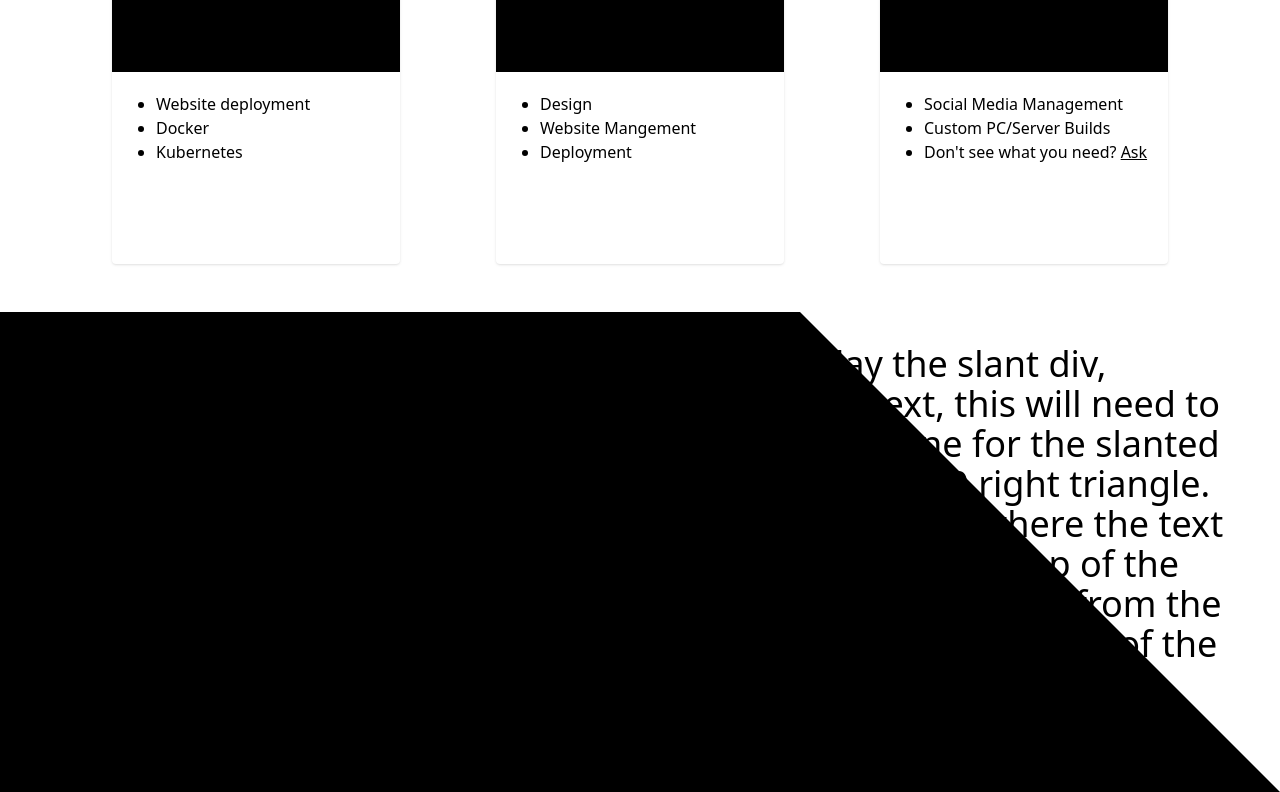
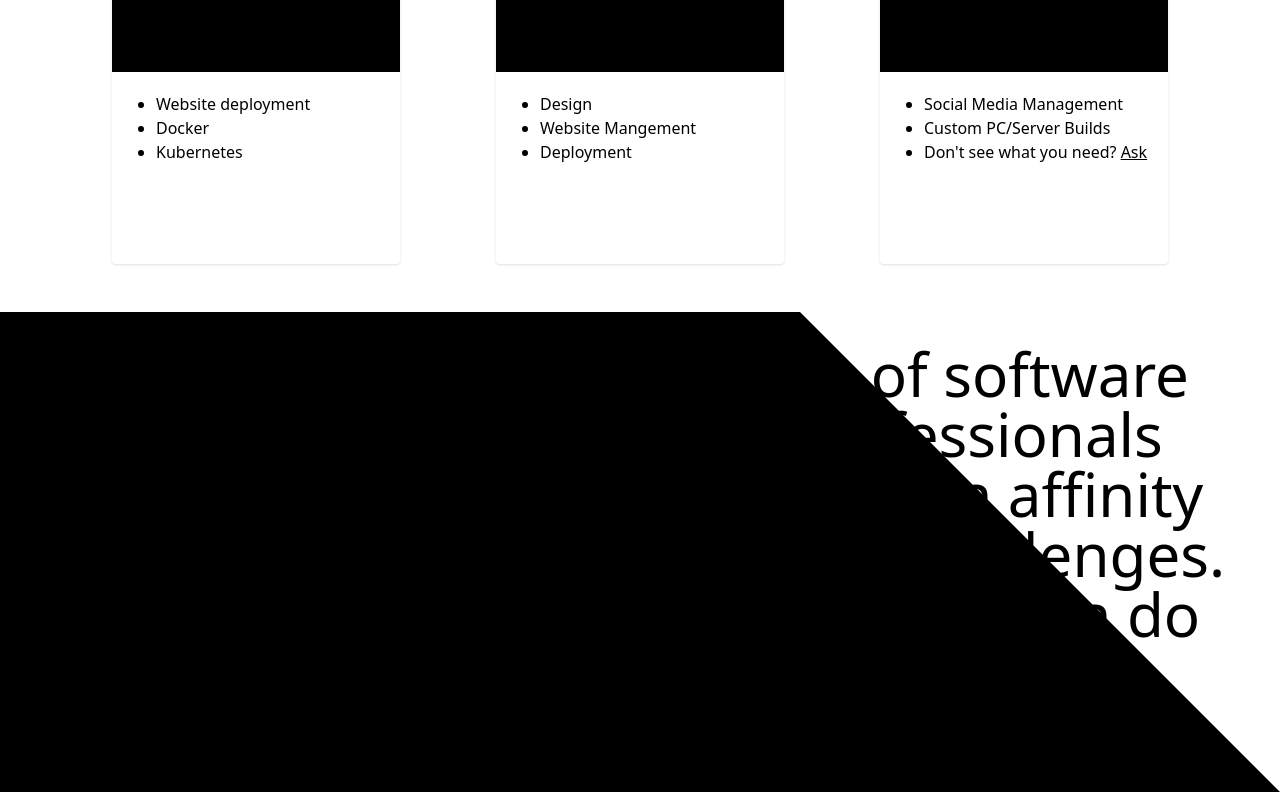
Before and after one commit to AbandonTech/site, a Next.js app: page /home in a window 1280 px wide. Shown: the part 616-1408 px from the top of the page. Built offline with nearby package versions, Linux system fonts and the light colour scheme.

Commit message:
change split display text, font sizing, and text color logic

```diff
--- a/src/components/splitDisplay.tsx
+++ b/src/components/splitDisplay.tsx
@@ -1,19 +1,14 @@
 const splitTextContent = `
-        Hello world this is a paragraph that should overlay the slant div, although it will
-        become unredable over the white text, this will need to be fancy in order to fix.
-        I will probably calculate the line for the slanted rectangle as we know this is
-        a fancy-schmancy 45-45-90 right triangle. The calculation should be quite easy.
-        We can determine where the text lies on the slant based on its position down relative
-        to the top of the measurable rectangle. And we can also measure the distance from the
-        right side of the measureable rectangle since this is the left side of the triangle.
+        We are a dedicated collection of software developers and other tech professionals
+        with a passion for learning and an affinity for taking on an assortment of challenges.
+        Please reach out with anything we can do for you.
     `
 
 const darkBox = typeof(window) !== "undefined" ? document.getElementById("darkBox") : null;
 
 
 function isOverlapDark(boundaryPos: number, elemPos: DOMRect) {
-    const avgElemX = (elemPos.right + elemPos.left) / 2
-    return (boundaryPos > avgElemX)
+    return (boundaryPos > elemPos.left)
 }
 
 function calcBoundaryLinePos(behindElemPos: DOMRect, elemPos: DOMRect) {
@@ -73,7 +68,7 @@ export default function SplitDisplay() {
             <div className="flex w-full h-[30rem]">
                 <div id="darkBox" className="h-full w-[800px] bg-black after:content-[''] after:absolute after:h-[60rem] after:w-[800px] after:bg-black after:rotate-[-45deg] after:origin-top-right after:z-[-1]"></div>
                 <div className="absolute w-full h-full bg-transparent p-8">
-                    <p id="splitCharacters" className="text-4xl">
+                    <p id="splitCharacters" className="text-6xl">
                         {generateTextElements(splitTextContent)}
                         {styleLightOrDark()}
                     </p>
```
